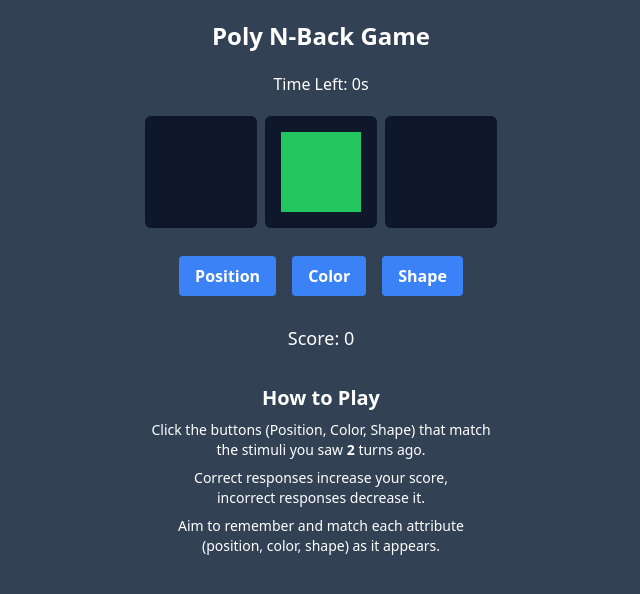
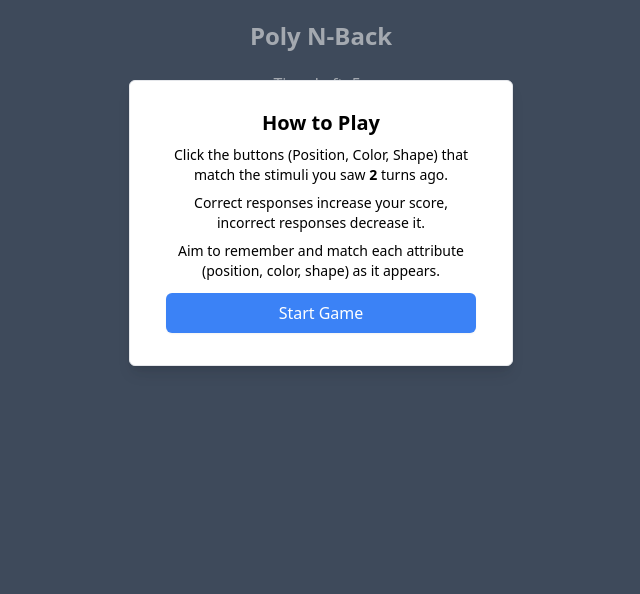
Before and after one commit to sethatwood/multi-n-back, a Vue app: page / in a window 1280 px wide. Shown: the top 594 px of the page, without its empty margins (319-959 px from the left). Built offline with nearby package versions, Linux system fonts and the light colour scheme.

Commit message:
feat: adds intro modal

```diff
--- a/src/App.vue
+++ b/src/App.vue
@@ -1,6 +1,30 @@
 <template>
+  <div v-if="showModal" class="fixed inset-0 bg-gray-600 bg-opacity-50 overflow-y-auto h-full w-full" id="howToPlayModal">
+    <div class="relative top-20 mx-auto p-5 border w-96 shadow-lg rounded-md bg-white">
+        <div class="instructions text-center mt-2 px-4">
+          <h2 class="text-xl font-semibold">How to Play</h2>
+          <p class="text-sm mt-2">
+            Click the buttons (Position, Color, Shape) that match
+            the stimuli you saw <strong>{{ gameStore.nBack }}</strong> turns ago.
+          </p>
+          <p class="text-sm mt-2">
+            Correct responses increase your score,
+            incorrect responses decrease it.
+          </p>
+          <p class="text-sm mt-2">
+            Aim to remember and match each attribute
+            (position, color, shape) as it appears.
+          </p>
+        </div>
+        <div class="items-center px-4 py-3">
+          <button @click="startGame" class="px-4 py-2 bg-blue-500 text-white text-base font-medium rounded-md w-full shadow-sm hover:bg-blue-700 focus:outline-none focus:ring-2 focus:ring-blue-300">
+            Start Game
+          </button>
+        </div>
+    </div>
+  </div>
   <div class="container mx-auto px-4 py-5 text-center text-white bg-slate-700">
-    <h1 class="text-2xl font-bold mb-5">Poly N-Back Game</h1>
+    <h1 class="text-2xl font-bold mb-5">Poly N-Back</h1>
     <div class="mb-5">Time Left: {{ gameStore.timeLeft }}s</div>
     <Stimulus
       class="mb-5"
@@ -32,28 +56,13 @@
     <div class="mt-5">
       <p :class="scoreClass">Score: {{ gameStore.score }}</p>
     </div>
-    <div class="instructions text-center mt-8 px-4">
-      <h2 class="text-xl font-semibold">How to Play</h2>
-      <p class="text-sm mt-2">
-        Click the buttons (Position, Color, Shape) that match<br>
-        the stimuli you saw <strong>{{ gameStore.nBack }}</strong> turns ago.
-      </p>
-      <p class="text-sm mt-2">
-        Correct responses increase your score,<br>
-        incorrect responses decrease it.
-      </p>
-      <p class="text-sm mt-2">
-        Aim to remember and match each attribute<br>
-        (position, color, shape) as it appears.
-      </p>
-    </div>
   </div>
 </template>
 
 <script>
+import { onMounted, onUnmounted, ref, watch, computed } from 'vue';
 import { useGameStore } from './store/gameStore';
 import Stimulus from './Stimulus.vue';
-import { onMounted, onUnmounted, ref, watch, computed } from 'vue';
 
 export default {
   name: 'App',
@@ -62,10 +71,16 @@ export default {
   },
   setup() {
     const gameStore = useGameStore();
+    const showModal = ref(true);
 
-    onMounted(() => {
+    const startGame = () => {
+      showModal.value = false;
       gameStore.startGame();
-    });
+    };
+
+    // onMounted(() => {
+    //   gameStore.startGame();
+    // });
 
     onUnmounted(() => {
       gameStore.stopGame();
@@ -95,7 +110,7 @@ export default {
         : 'text-lg font-medium';
     });
 
-    return { gameStore, respond, buttonClass, scoreClass };
+    return { gameStore, respond, showModal, startGame, buttonClass, scoreClass };
   },
 };
 </script>
```
